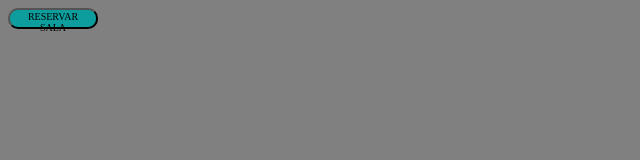
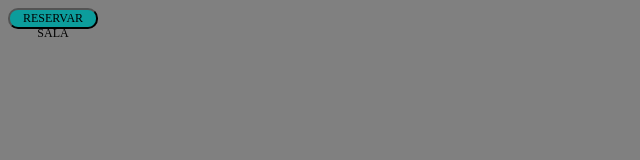
Before and after one commit to cjbustos/react-0222g7-exit-room, a React (Create React App) app: page / in a window 1280 px wide. Shown: the top 160 px of the page, without its empty margins (0-640 px from the left). Built offline with nearby package versions, Linux system fonts and the light colour scheme; a web font is replaced by a local one.

Commit message:
Minimal changes

```diff
--- a/src/components/Button/button.styled.js
+++ b/src/components/Button/button.styled.js
@@ -2,12 +2,12 @@ import styled from "@emotion/styled";
 
 //Creamos un componente con estilos para distribuir las responsabilidades
 export const ButtonWithStyle = styled.button`
-    width: ${({ size }) => size === 'normal' ? '180px' : '90px'};
-    height: ${({ size }) => size === 'normal' ? '42px' : '21px'};
+    width: ${({ size }) => size === 'small' ? '90px' : '180px'};
+    height: ${({ size }) => size === 'small' ? '21px' : '42px'};
     background-color: #0C9D9C;
     color: '#FFFFFF';
     border-radius: 10px;
     font-family: 'Rationale';
-    font-size: ${({ size }) => size === 'normal' ? '20px' : '10px'};`
+    font-size: ${({ size }) => size === 'small' ? '12px' : '22px'};`
 
 export const Text = styled.h1``
```
